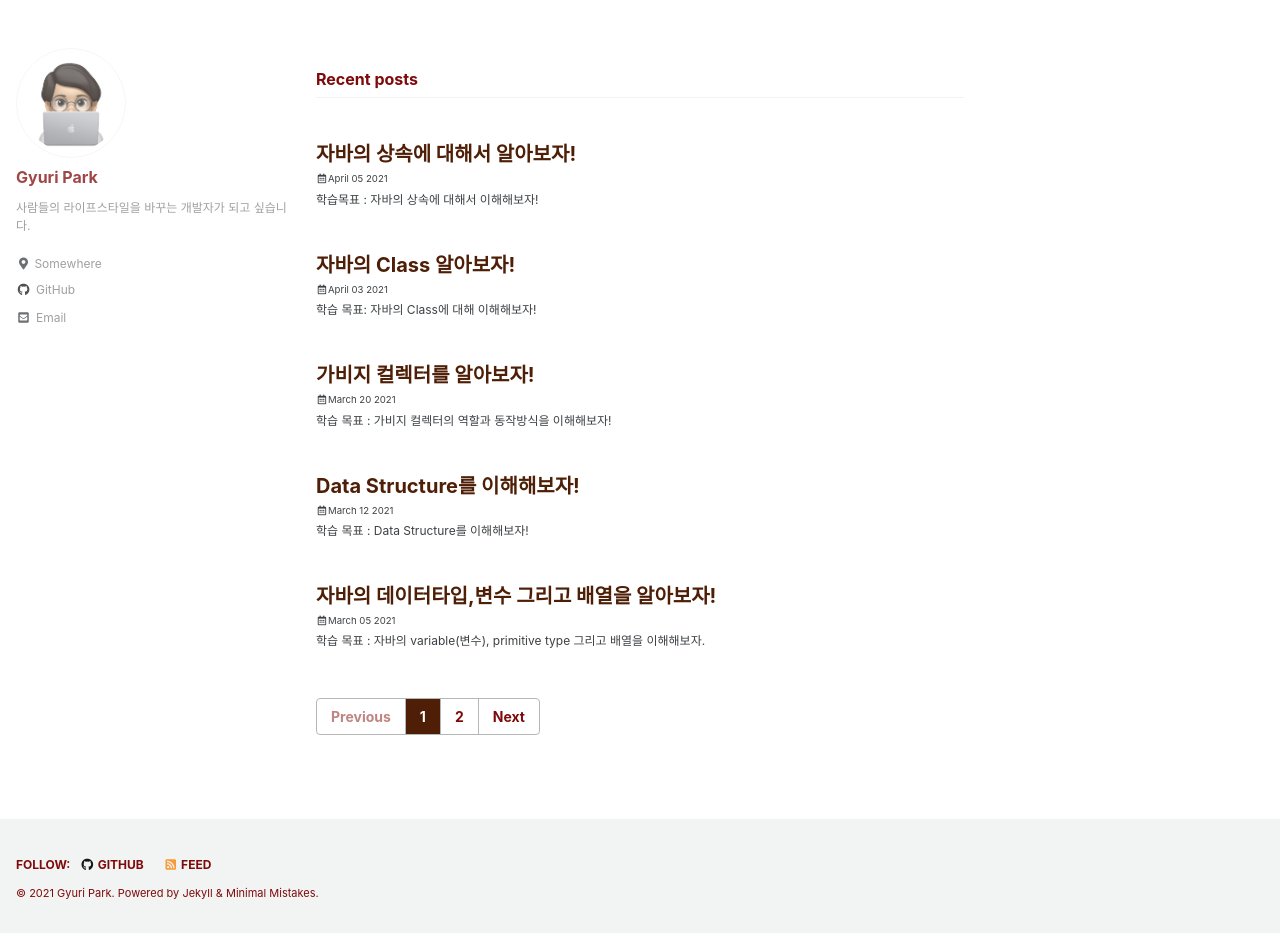
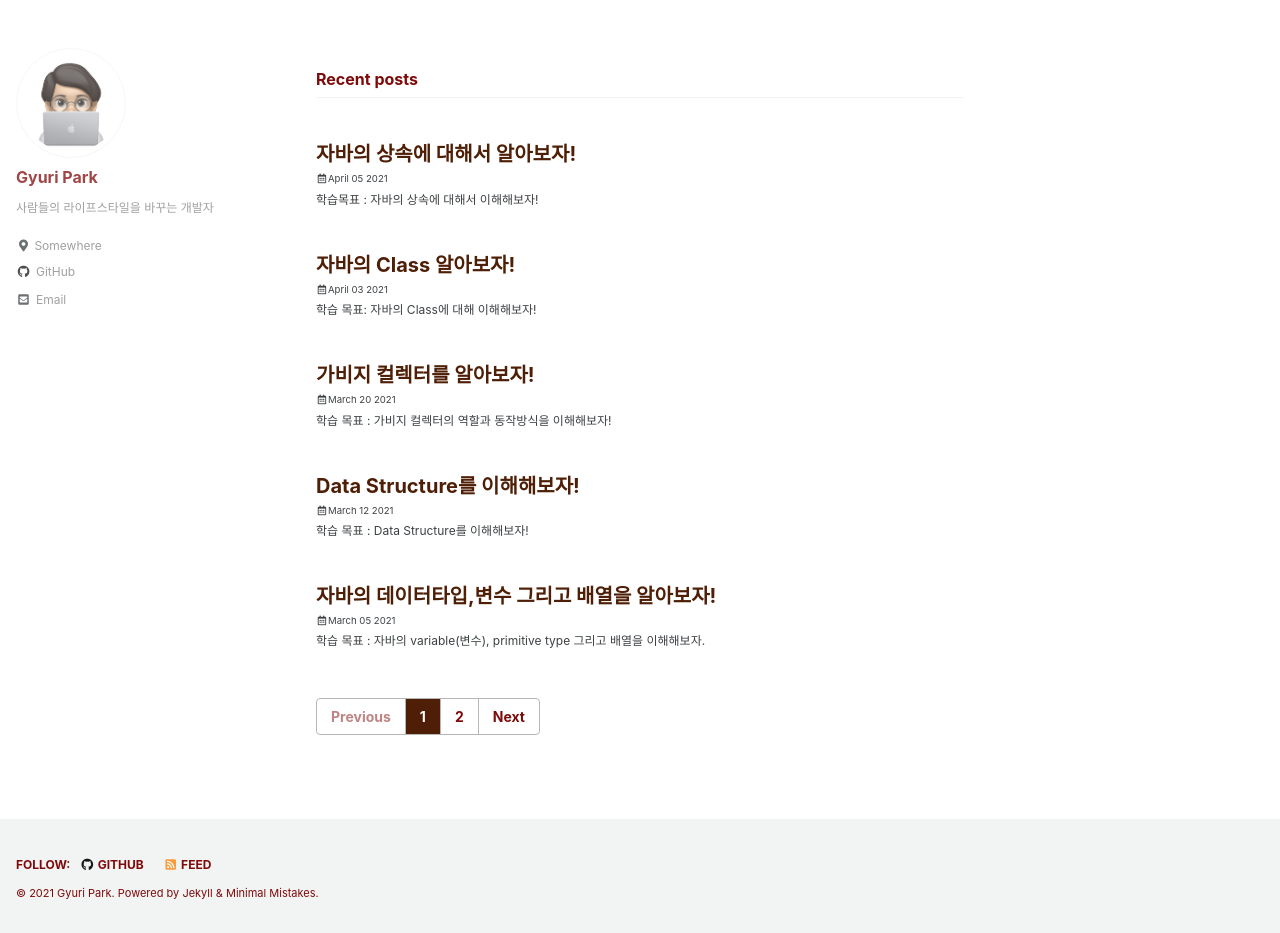
Before and after one commit to gyuripk/blog, a Jekyll site: the page built from index.html, in a window 1280 px wide and 1153 px high. Shown: the part 220-1153 px from the top of the window. Built offline with Jekyll 4.4.1, drawn with Linux system fonts in a browser that asks for light colours; cached includes are drawn as plain includes; the list of posts is cut into pages by our own code.

Commit message:
Update _config.yml

```diff
--- a/_config.yml
+++ b/_config.yml
@@ -20,7 +20,7 @@ title                    : "Gyuri.log"
 title_separator          : ""
 subtitle                 : #
 name                     : "Gyuri Park"
-description              : "description부분...!"
+description              :
 url                      : "https://rbfl6418.github.io"
 baseurl                  : # the subpath of your site, e.g. "/blog"
 repository               : "rbfl6418/rbfl6418.github.io"# GitHub username/repo-name e.g. "mmistakes/minimal-mistakes"
@@ -98,7 +98,7 @@ header:
 author:
   name             : "Gyuri Park"
   avatar           : "/assets/myemoji.jpg"
-  bio              : "사람들의 라이프스타일을 바꾸는 개발자가 되고 싶습니다."
+  bio              : "사람들의 라이프스타일을 바꾸는 개발자"
   location         : "Somewhere"
   email            : "rbfl6418@gmail.com"
   links:
```
